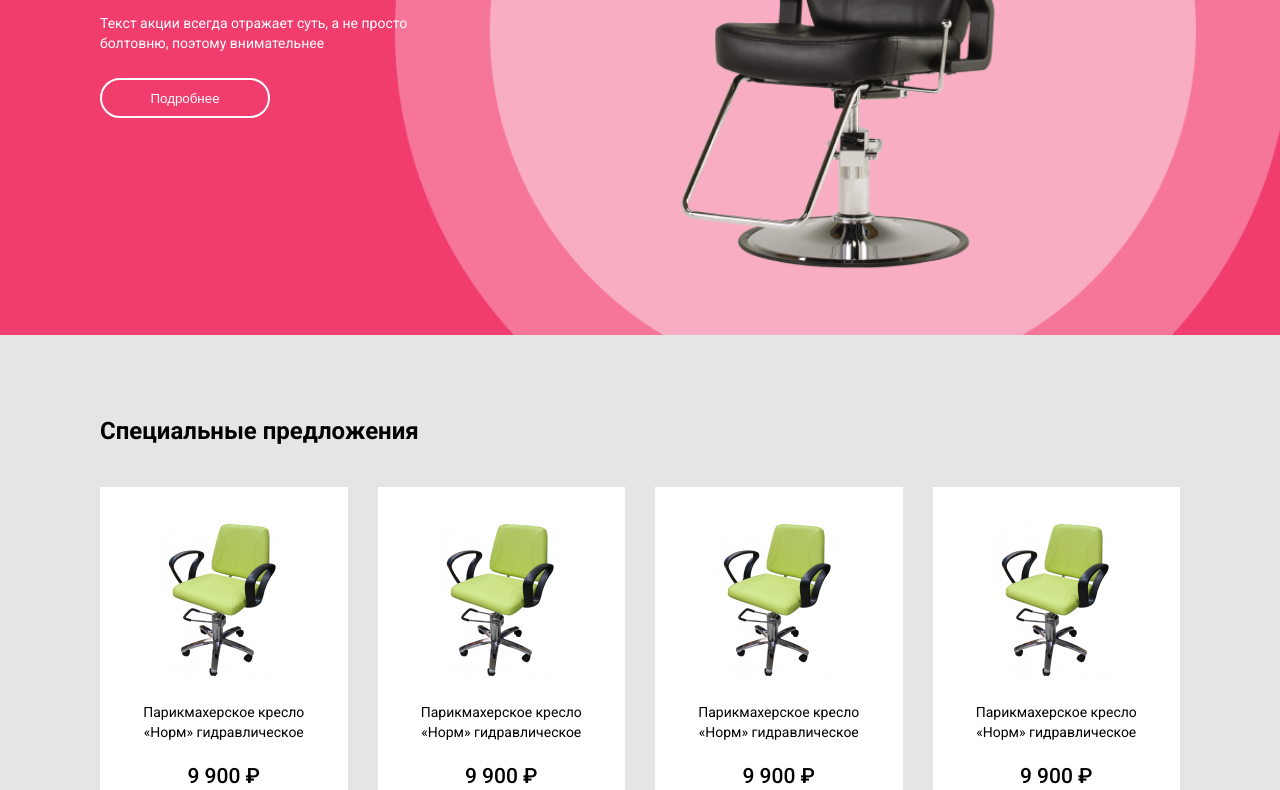
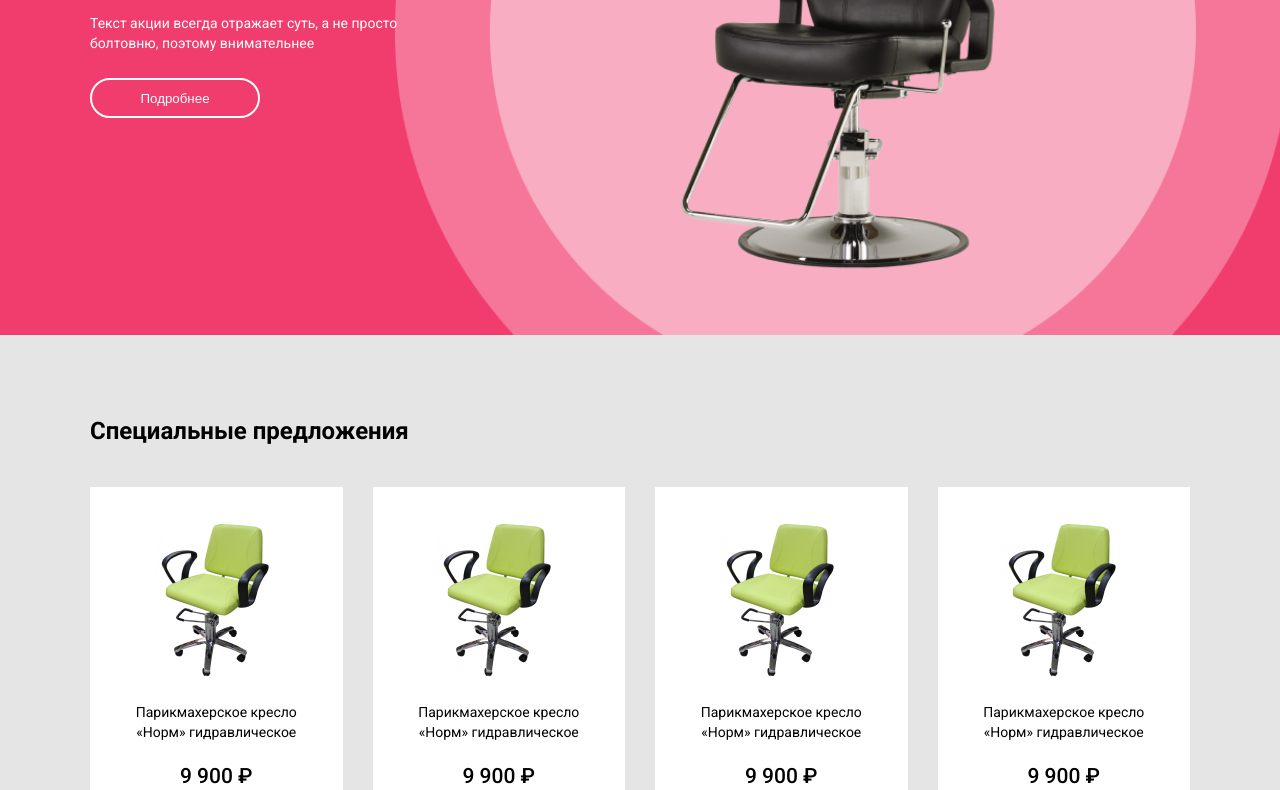
Before and after one commit to yakusevich-silviya/test-silviya-layout, a plain HTML site: page index.html in a window 1280 px wide. Shown: the part 533-1323 px from the top of the page. Drawn offline with nearby package versions, Linux system fonts and the light colour scheme.

Commit message:
result commit

```diff
--- a/css/style.css
+++ b/css/style.css
@@ -27,7 +27,7 @@ body{
 }
 
 .container{
-    max-width: 1140px;
+    max-width: 1160px;
     margin-left: auto;
     margin-right: auto;
     padding:0 30px;
@@ -494,6 +494,8 @@ transform: translate(0, -5px) scale(1.5);
         background-image: url('../image/social/instagram.png');
     }
 
+
+
 .footer-middle__address{
     font-style: normal;
     font-weight: normal;
```
